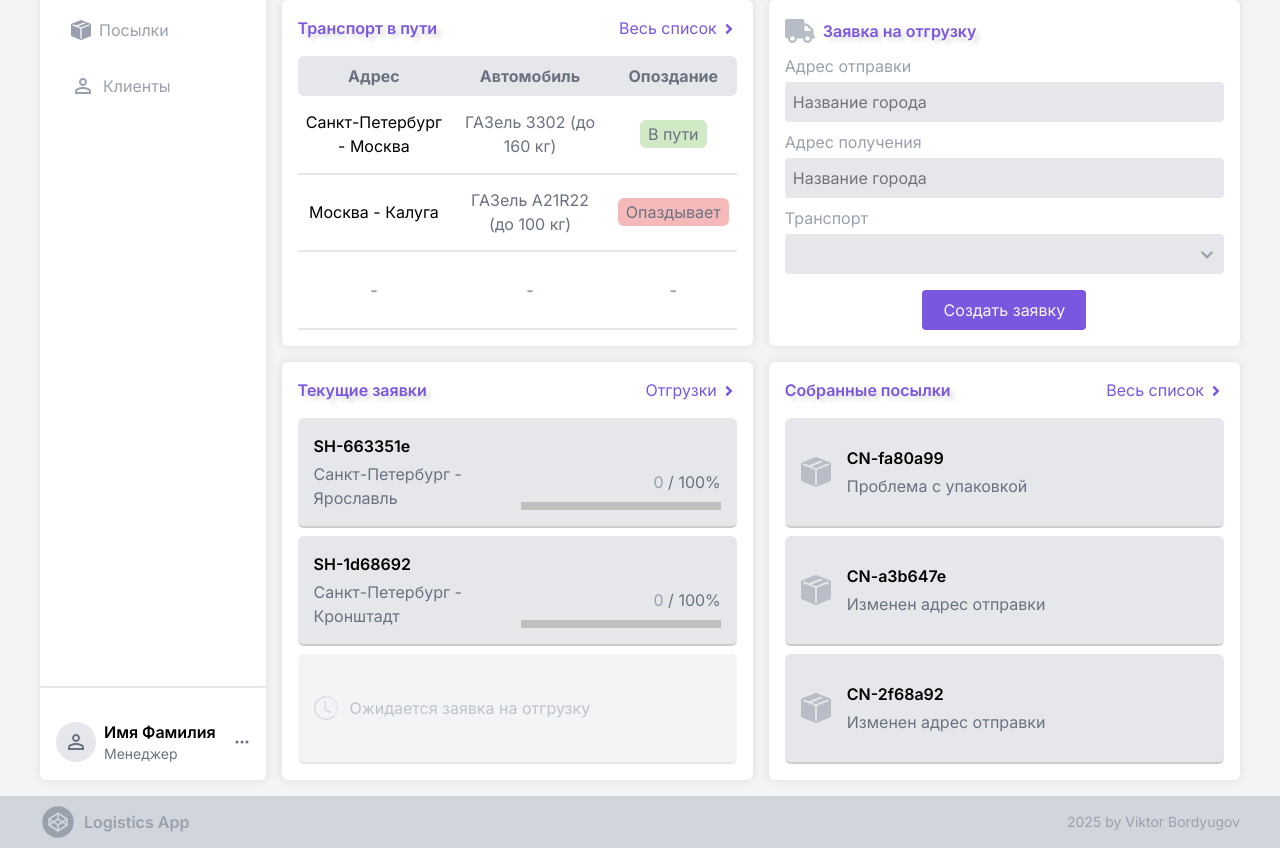
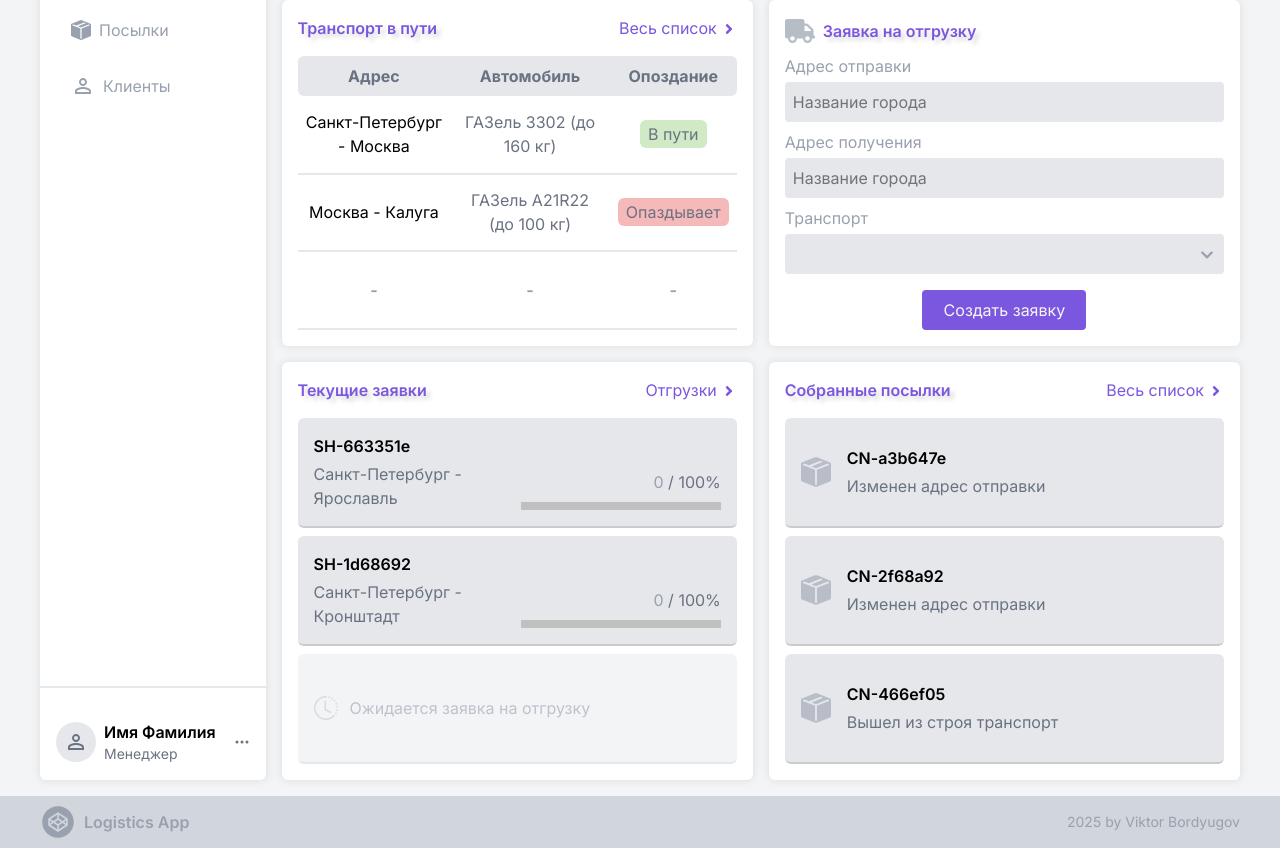
Before and after one commit to Vb3519/logistics_app, a React (Vite) app: page /#/ in a window 1280 px wide. Shown: the part 328-1176 px from the top of the page. Built offline with nearby package versions, Linux system fonts and the light colour scheme; data requests are answered from the project's data file.

Commit message:
ридакс персист для заявок на отгрузку

```diff
--- a/logistics_appData.json
+++ b/logistics_appData.json
@@ -299,6 +299,15 @@
       "shipment_id": "",
       "parcel_weight": "40",
       "parcel_status": "Изменен адрес отправки"
+    },
+    {
+      "id": "466ef055-0f49-45cd-9ee3-8ae76f1eeecd",
+      "parcel_number": "CN-466ef05",
+      "isUploaded": false,
+      "isAttached": false,
+      "shipment_id": "",
+      "parcel_weight": "40",
+      "parcel_status": "Вышел из строя транспорт"
     }
   ],
   "clients": [
--- a/logistics_appData_res.json
+++ b/logistics_appData_res.json
@@ -4,12 +4,31 @@
       "id": "08dce0b3-64fe-4b61-b1b3-1d244e68f39c",
       "created_at": "13.08.2025",
       "shipment_number": "SH-08dce0b",
-      "shipment_parcels": [],
-      "current_load_value": 0,
+      "shipment_parcels": [
+        {
+          "id": "4671fecc-1a5f-4de7-89aa-af6878381995",
+          "isUploaded": true,
+          "isAttached": true,
+          "parcel_number": "CN-4671fec",
+          "parcel_status": "Изменен адрес отправки",
+          "parcel_weight": "60",
+          "shipment_id": "08dce0b3-64fe-4b61-b1b3-1d244e68f39c"
+        },
+        {
+          "id": "ba929e1b-2da1-48e7-8cf9-10ba3ebbcece",
+          "isUploaded": true,
+          "isAttached": true,
+          "parcel_number": "CN-ba929e1",
+          "parcel_status": "Изменен адрес отправки",
+          "parcel_weight": "40",
+          "shipment_id": "08dce0b3-64fe-4b61-b1b3-1d244e68f39c"
+        }
+      ],
+      "current_load_value": 100,
       "transport": "ГАЗель 3302 (до 160 кг)",
       "max_load_value": 160,
-      "is_shipment_status_set": false,
-      "shipment_status": "",
+      "is_shipment_status_set": true,
+      "shipment_status": "В пути",
       "from_city": "Санкт-Петербург",
       "to_city": "Москва",
       "transport_info": "{\"transport\":\"ГАЗель 3302 (до 160 кг)\",\"max_load_value\":\"160\"}"
@@ -18,80 +37,169 @@
       "id": "8ce06c36-2b1b-404a-8b2e-caa51c65e4de",
       "created_at": "13.08.2025",
       "shipment_number": "SH-8ce06c3",
+      "shipment_parcels": [
+        {
+          "id": "7149fa8e-2bf5-4b62-823d-da7c1f4a4ff3",
+          "isUploaded": true,
+          "isAttached": true,
+          "parcel_number": "CN-7149fa8",
+          "parcel_status": "Проблема с упаковкой",
+          "parcel_weight": "80",
+          "shipment_id": "8ce06c36-2b1b-404a-8b2e-caa51c65e4de"
+        },
+        {
+          "id": "5751f2dd-f562-4f12-b504-870bae650ebb",
+          "isUploaded": true,
+          "isAttached": true,
+          "parcel_number": "CN-5751f2d",
+          "parcel_status": "Проблема с упаковкой",
+          "parcel_weight": "20",
+          "shipment_id": "8ce06c36-2b1b-404a-8b2e-caa51c65e4de"
+        },
+        {
+          "id": "97580e51-c1fd-4606-a6c1-33913fcf8abd",
+          "isUploaded": true,
+          "isAttached": true,
+          "parcel_number": "CN-97580e5",
+          "parcel_status": "Проблема с упаковкой",
+          "parcel_weight": "80",
+          "shipment_id": "8ce06c36-2b1b-404a-8b2e-caa51c65e4de"
+        }
+      ],
+      "current_load_value": 180,
+      "transport": "ГАЗель A21R32 (до 200 кг)",
+      "max_load_value": 200,
+      "is_shipment_status_set": true,
+      "shipment_status": "Завершена",
+      "from_city": "Москва",
+      "to_city": "Ярославль",
+      "transport_info": "{\"transport\":\"ГАЗель A21R32 (до 200 кг)\",\"max_load_value\":\"200\"}"
+    },
+    {
+      "id": "1acede1f-4eee-4033-9b49-b7e2cd2d367e",
+      "created_at": "29.08.2025",
+      "shipment_number": "SH-1acede1",
+      "shipment_parcels": [
+        {
+          "id": "5bfd7ab4-5b80-4f4b-a95c-68ce285eaf6a",
+          "parcel_number": "CN-5bfd7ab",
+          "isUploaded": true,
+          "isAttached": true,
+          "parcel_weight": "40",
+          "parcel_status": "Вышел из строя транспорт",
+          "shipment_id": "1acede1f-4eee-4033-9b49-b7e2cd2d367e"
+        },
+        {
+          "id": "2c04cc79-4a75-4d5d-8f55-919a86f0c830",
+          "parcel_number": "CN-2c04cc7",
+          "isUploaded": true,
+          "isAttached": true,
+          "parcel_weight": "40",
+          "parcel_status": "Изменен адрес отправки",
+          "shipment_id": "1acede1f-4eee-4033-9b49-b7e2cd2d367e"
+        }
+      ],
+      "current_load_value": 80,
+      "transport": "ГАЗель A21R22 (до 100 кг)",
+      "max_load_value": 100,
+      "shipment_status": "Опаздывает",
+      "is_shipment_status_set": true,
+      "from_city": "Москва",
+      "to_city": "Калуга",
+      "transport_info": "{\"transport\":\"ГАЗель A21R22 (до 100 кг)\",\"max_load_value\":\"100\"}"
+    },
+    {
+      "id": "663351e5-e453-4ce3-b7e5-0bcc5b618da4",
+      "created_at": "29.08.2025",
+      "shipment_number": "SH-663351e",
       "shipment_parcels": [],
       "current_load_value": 0,
       "transport": "ГАЗель A21R32 (до 200 кг)",
       "max_load_value": 200,
+      "shipment_status": "",
       "is_shipment_status_set": false,
-      "shipment_status": "",
-      "from_city": "Москва",
+      "from_city": "Санкт-Петербург",
       "to_city": "Ярославль",
       "transport_info": "{\"transport\":\"ГАЗель A21R32 (до 200 кг)\",\"max_load_value\":\"200\"}"
+    },
+    {
+      "id": "1d686925-4900-466d-a69e-c61b5d80e773",
+      "created_at": "29.08.2025",
+      "shipment_number": "SH-1d68692",
+      "shipment_parcels": [],
+      "current_load_value": 0,
+      "transport": "ГАЗель 3302 (до 160 кг)",
+      "max_load_value": 160,
+      "shipment_status": "",
+      "is_shipment_status_set": false,
+      "from_city": "Санкт-Петербург",
+      "to_city": "Кронштадт",
+      "transport_info": "{\"transport\":\"ГАЗель 3302 (до 160 кг)\",\"max_load_value\":\"160\"}"
     }
   ],
   "parcels": [
     {
       "id": "4671fecc-1a5f-4de7-89aa-af6878381995",
-      "isUploaded": false,
-      "isAttached": false,
+      "isUploaded": true,
+      "isAttached": true,
       "parcel_number": "CN-4671fec",
       "parcel_status": "Изменен адрес отправки",
       "parcel_weight": "60",
-      "shipment_id": ""
+      "shipment_id": "08dce0b3-64fe-4b61-b1b3-1d244e68f39c"
     },
     {
       "id": "ba929e1b-2da1-48e7-8cf9-10ba3ebbcece",
-      "isUploaded": false,
-      "isAttached": false,
+      "isUploaded": true,
+      "isAttached": true,
       "parcel_number": "CN-ba929e1",
       "parcel_status": "Изменен адрес отправки",
       "parcel_weight": "40",
-      "shipment_id": ""
+      "shipment_id": "08dce0b3-64fe-4b61-b1b3-1d244e68f39c"
     },
     {
       "id": "7149fa8e-2bf5-4b62-823d-da7c1f4a4ff3",
-      "isUploaded": false,
-      "isAttached": false,
+      "isUploaded": true,
+      "isAttached": true,
       "parcel_number": "CN-7149fa8",
       "parcel_status": "Проблема с упаковкой",
       "parcel_weight": "80",
-      "shipment_id": ""
+      "shipment_id": "8ce06c36-2b1b-404a-8b2e-caa51c65e4de"
     },
     {
       "id": "5751f2dd-f562-4f12-b504-870bae650ebb",
-      "isUploaded": false,
-      "isAttached": false,
+      "isUploaded": true,
+      "isAttached": true,
       "parcel_number": "CN-5751f2d",
       "parcel_status": "Проблема с упаковкой",
       "parcel_weight": "20",
-      "shipment_id": ""
+      "shipment_id": "8ce06c36-2b1b-404a-8b2e-caa51c65e4de"
     },
     {
       "id": "97580e51-c1fd-4606-a6c1-33913fcf8abd",
-      "isUploaded": false,
-      "isAttached": false,
+      "isUploaded": true,
+      "isAttached": true,
       "parcel_number": "CN-97580e5",
       "parcel_status": "Проблема с упаковкой",
       "parcel_weight": "80",
-      "shipment_id": ""
+      "shipment_id": "8ce06c36-2b1b-404a-8b2e-caa51c65e4de"
     },
     {
       "id": "5bfd7ab4-5b80-4f4b-a95c-68ce285eaf6a",
       "parcel_number": "CN-5bfd7ab",
-      "isUploaded": false,
-      "isAttached": false,
+      "isUploaded": true,
+      "isAttached": true,
       "parcel_weight": "40",
       "parcel_status": "Вышел из строя транспорт",
-      "shipment_id": ""
+      "shipment_id": "1acede1f-4eee-4033-9b49-b7e2cd2d367e"
     },
     {
       "id": "2c04cc79-4a75-4d5d-8f55-919a86f0c830",
       "parcel_number": "CN-2c04cc7",
-      "isUploaded": false,
-      "isAttached": false,
+      "isUploaded": true,
+      "isAttached": true,
       "parcel_weight": "40",
       "parcel_status": "Изменен адрес отправки",
-      "shipment_id": ""
+      "shipment_id": "1acede1f-4eee-4033-9b49-b7e2cd2d367e"
     },
     {
       "id": "c56de5a5-f968-403c-9cd5-11937cacd669",
@@ -182,6 +290,15 @@
       "parcel_weight": "60",
       "parcel_status": "Изменен адрес отправки",
       "shipment_id": ""
+    },
+    {
+      "id": "2f68a92c-d286-4bec-8707-ea01cb39ee0a",
+      "parcel_number": "CN-2f68a92",
+      "isUploaded": false,
+      "isAttached": false,
+      "shipment_id": "",
+      "parcel_weight": "40",
+      "parcel_status": "Изменен адрес отправки"
     }
   ],
   "clients": [
--- a/package.json
+++ b/package.json
@@ -38,6 +38,7 @@
     "react-icons": "^5.5.0",
     "react-redux": "^9.2.0",
     "react-router-dom": "^7.7.1",
+    "redux-persist": "^6.0.0",
     "tailwindcss": "^4.1.11",
     "uuid": "^11.1.0"
   }
--- a/src/app/features/parcels/AddParcelToTransport/containers/ShipmentParcelsTableRow.tsx
+++ b/src/app/features/parcels/AddParcelToTransport/containers/ShipmentParcelsTableRow.tsx
@@ -88,7 +88,7 @@ const ShipmentParcelsTableRow: React.FC<ShipmentParcelsTableRow_Props> = memo(
       >
         <TableCell sx={{ textAlign: 'center' }}>
           {parcelData.isUploaded ? (
-            <BsBoxSeamFill className="h-10.5 m-auto text-xl text-[#7B57DF]" />
+            <BsBoxSeamFill className="h-10.5 m-auto text-xl text-secondary" />
           ) : (
             <Checkbox
               checked={isParcelSelectedToUpload || parcelData.isUploaded}
--- a/src/app/features/shipments/log/TransportOnTheWay.tsx
+++ b/src/app/features/shipments/log/TransportOnTheWay.tsx
@@ -22,6 +22,9 @@ import {
 
 // Api:
 import { SHIPMENTS_URL } from '../../../../shared/api/logistics_appApi';
+
+// Constants:
+import { MIN_SHIPMENT_REQUESTS_TO_RENDER } from '../../../../constants/logisticAppContants';
 
 // Types:
 import { AppDispatch } from '../../../redux/store';
@@ -78,7 +81,9 @@ const TransportOnTheWay = () => {
           </thead>
 
           <tbody>
-            {activeShimentsLogData.map((shipmentData, index) => {
+            {activeShimentsLogData
+              .slice(-MIN_SHIPMENT_REQUESTS_TO_RENDER)
+              .map((shipmentData, index) => {
                 const isTransportLate: boolean =
                   shipmentData.shipment_status === 'Опаздывает' ? true : false;
 
@@ -95,7 +100,9 @@ const TransportOnTheWay = () => {
               })}
 
             <LogPlaceholdersContainer
-              counter={3 - activeShimentsLogData.length}
+              counter={
+                MIN_SHIPMENT_REQUESTS_TO_RENDER - activeShimentsLogData.length
+              }
               isShipmentsLogDataLoading={isShipmentsLogDataLoading}
             />
           </tbody>
--- a/src/app/features/shipments/requests/loadRequestsData/containers/ActiveRequestsList.tsx
+++ b/src/app/features/shipments/requests/loadRequestsData/containers/ActiveRequestsList.tsx
@@ -70,7 +70,7 @@ const ActiveRequestsList = () => {
         </NavLink>
       </div>
 
-      <ul className="grid grid-rows-3 gap-2 text-sm overflow-y-auto xl:text-base">
+      <ul className="h-full grid grid-rows-3 gap-2 text-sm overflow-y-auto xl:text-base">
         {shipmentRequests
           .slice(0, MIN_SHIPMENT_REQUESTS_TO_RENDER)
           .map((shipmentRequestInfo) => {
--- a/src/app/redux/store.ts
+++ b/src/app/redux/store.ts
@@ -1,4 +1,16 @@
-import { configureStore } from '@reduxjs/toolkit';
+import { configureStore, combineReducers } from '@reduxjs/toolkit';
+import { persistStore, persistReducer } from 'redux-persist';
+
+import {
+  FLUSH,
+  REHYDRATE,
+  PAUSE,
+  PERSIST,
+  PURGE,
+  REGISTER,
+} from 'redux-persist';
+
+import storageSession from 'redux-persist/lib/storage/session';
 
 import clientsReducer from './slices/clientsSlice';
 import parcelsReducer from './slices/parcelsSlice';
@@ -10,8 +22,13 @@ import shipmentStatusReducer from './slices/shipmentStatusSlice';
 
 import shipmentsLogReducer from './slices/shipmentsLogSlice';
 
-const store = configureStore({
-  reducer: {
+const persistConfig = {
+  key: 'root',
+  storage: storageSession,
+  blacklist: ['clients', 'parcels', 'shipments_log', 'shipmentStatus'],
+};
+
+const rootReducer = combineReducers({
   clients: clientsReducer,
   parcels: parcelsReducer,
   parcelsToUpload: parcelsToUploadReducer,
@@ -20,8 +37,22 @@ const store = configureStore({
   mobileNavPage: mobileNavPageReducer,
   shipmentParcelsList: shipmentParcelsListReducer,
   shipmentStatus: shipmentStatusReducer,
+});
+
+const persistedReducer = persistReducer(persistConfig, rootReducer);
+
+const store = configureStore({
+  reducer: persistedReducer,
+  middleware: (getDefaultMiddleware) => {
+    return getDefaultMiddleware({
+      serializableCheck: {
+        ignoredActions: [FLUSH, REHYDRATE, PAUSE, PERSIST, PURGE, REGISTER],
       },
     });
+  },
+});
+
+export const persistor = persistStore(store);
 
 export type RootState = ReturnType<typeof store.getState>;
 export type AppDispatch = typeof store.dispatch;
--- a/src/index.tsx
+++ b/src/index.tsx
@@ -1,8 +1,10 @@
 import ReactDOM from 'react-dom/client';
 import { Provider } from 'react-redux';
+import { PersistGate } from 'redux-persist/integration/react';
 
 import App from './app/App';
 import store from './app/redux/store';
+import { persistor } from './app/redux/store';
 
 const appContainer: HTMLElement | null = document.getElementById('root');
 
@@ -11,7 +13,9 @@ if (appContainer) {
 
   root.render(
     <Provider store={store}>
-      <App />
+      <PersistGate loading={null} persistor={persistor}>
+        <App />
+      </PersistGate>
     </Provider>
   );
 }
--- a/src/pages/shipments/requests/ShipmentRequestsPage.tsx
+++ b/src/pages/shipments/requests/ShipmentRequestsPage.tsx
@@ -100,7 +100,21 @@ const ShipmentRequestsPage = () => {
       </div>
 
       <CustomSection className="min-h-screen w-full p-2 grid grid-rows-6 gap-2 bg-section_primary container-shadow xs:rounded-md xs:gap-4 sm:grid-cols-2 sm:grid-rows-3 lg:min-h-0 lg:h-full">
-        {shipmentRequests.length ? (
+        {/* Загрузка данных (лоадер): */}
+        {isShipmentRequestsDataLoading &&
+          Array.from({ length: min_shipmentRequests_toRender }).map(
+            (_, index) => {
+              return (
+                <div
+                  key={index}
+                  className="h-57 bg-element_primary rounded-md animate-pulse sm:h-75 lg:h-60"
+                ></div>
+              );
+            }
+          )}
+
+        {/* Данные загружены: */}
+        {shipmentRequests.length > 0 && (
           <>
             {shipmentRequests.map((shipmentRequest) => {
               return (
@@ -122,6 +136,7 @@ const ShipmentRequestsPage = () => {
               );
             })}
 
+            {/* Плейсхолдеры: */}
             {Array.from({ length: shipmentRequestsPlaceholdersCounter }).map(
               (_, index) => {
                 return (
@@ -138,16 +153,26 @@ const ShipmentRequestsPage = () => {
               }
             )}
           </>
-        ) : (
-          Array.from({ length: 6 }).map((_, index) => {
-            return (
-              <div
-                key={index}
-                className="h-57 bg-element_primary rounded-md animate-pulse sm:h-75 lg:h-60"
-              ></div>
-            );
-          })
         )}
+
+        {/* Данные загружены, но отсутствуют: */}
+        {shipmentRequests.length === 0 &&
+          !isShipmentRequestsDataLoading &&
+          Array.from({ length: shipmentRequestsPlaceholdersCounter }).map(
+            (_, index) => {
+              return (
+                <div
+                  key={index}
+                  className="p-2 flex flex-col items-center justify-center gap-4 bg-gray-100 rounded-md text-sm xs:p-4 lg:text-base"
+                >
+                  <h3 className="text-secondary/50">
+                    Ожидается заявка на отгрузку
+                  </h3>
+                  <BsClockHistory className="text-8xl text-secondary/20 lg:text-9xl" />
+                </div>
+              );
+            }
+          )}
       </CustomSection>
     </main>
   );
```
Also changed, not shown: 1 other file (tests, documents, lock files or other folders). Lines whose indentation alone changed are shown as unchanged.
